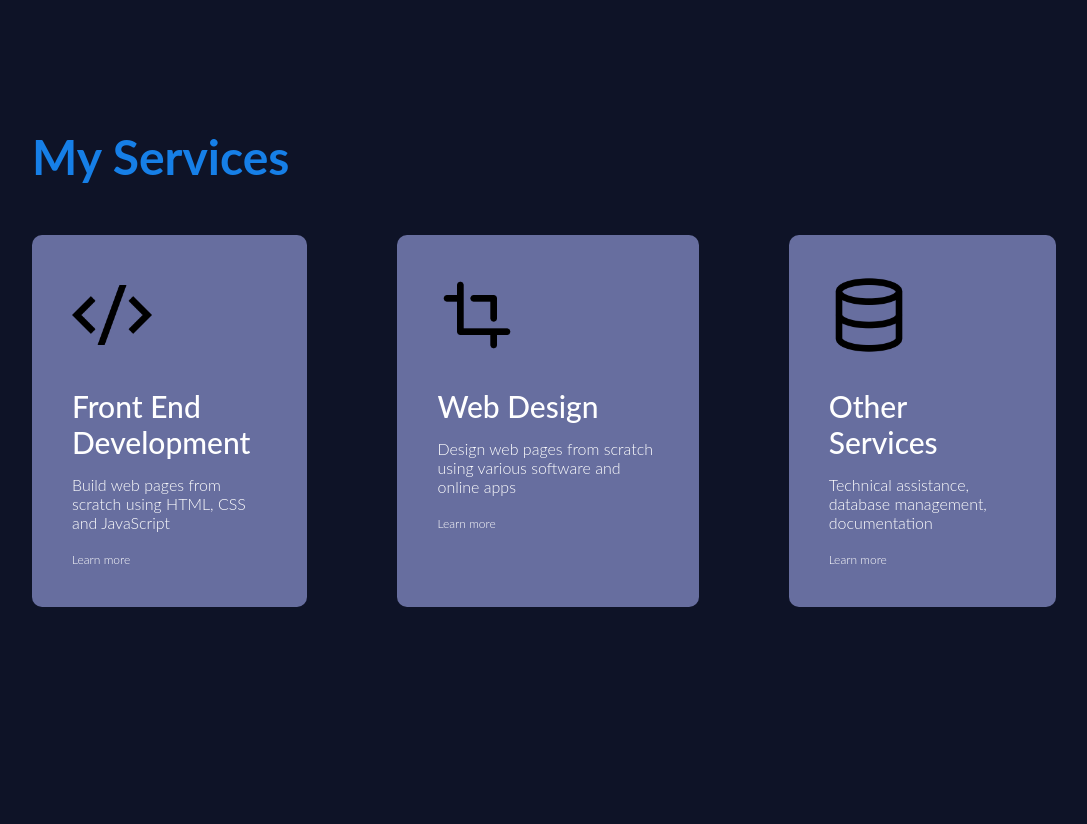
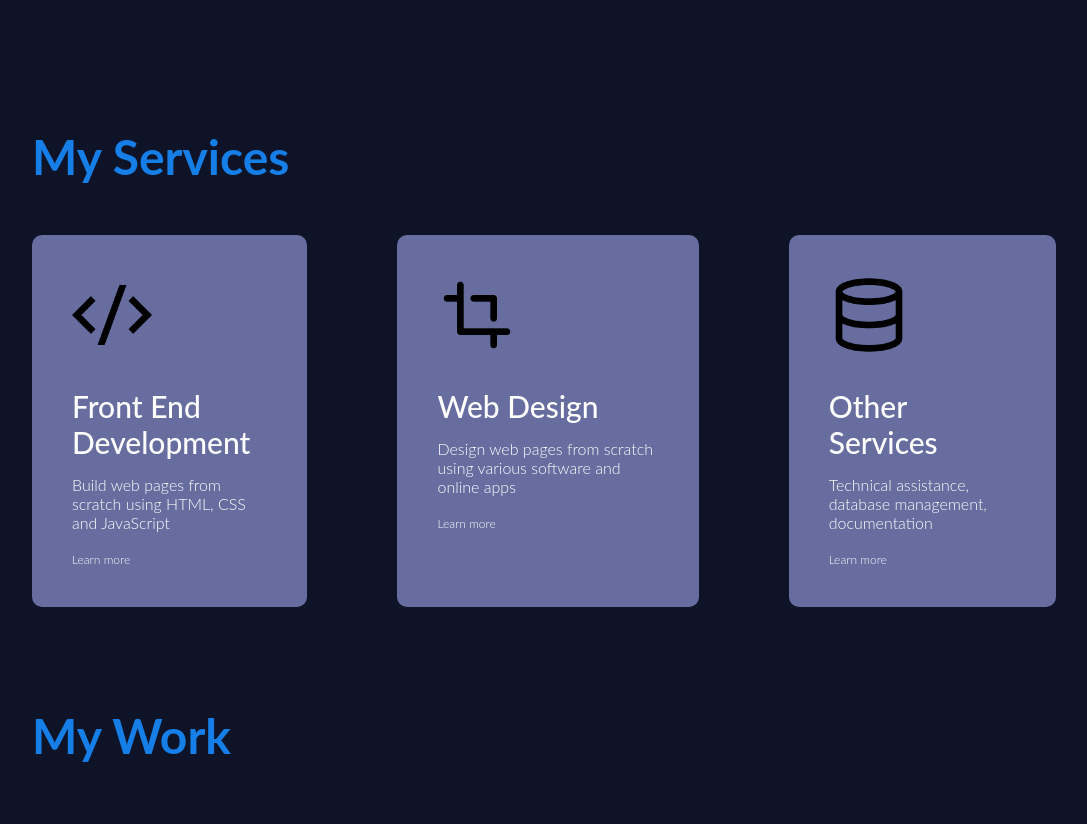
Before and after one commit to Zaf0708/portfolio_zaf, a plain HTML site: page index.html in a window 1280 px wide. Shown: the part 1263-2087 px from the top of the page, without its empty margins (96-1183 px from the left). Before the commit the page ends 1910 px from the top, so only its background shows below. Drawn offline with Linux system fonts and the light colour scheme.

Commit message:
Create My Work Section.

```diff
--- a/index.html
+++ b/index.html
@@ -157,7 +157,12 @@
     </div>
   </div>
 </div>
-
+<!-- ---------- Portfolio ---------- -->
+<div id="portfolio">
+  <div class="container">
+    <h1 class="sub-title">My Work</h1>
+  </div>
+</div>
 <script>
   var tablinks = document.getElementsByClassName("tab-links");
   var tabcontents = document.getElementsByClassName("tab-contents");
--- a/style.css
+++ b/style.css
@@ -224,3 +224,8 @@ nav ul li a:hover::after{
   background:#167fe7;
   transform: translateY(-10px);
 }
+
+/* ---------- Portfolio ---------- */
+#portfolio {
+  padding: 50px 0;
+}
```
